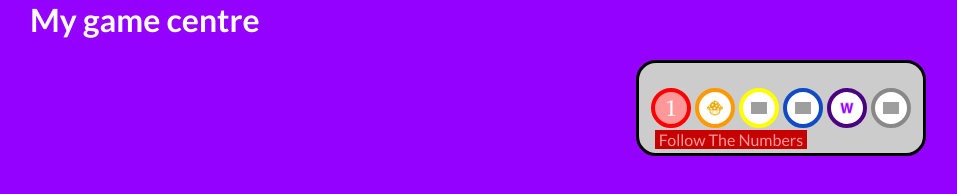
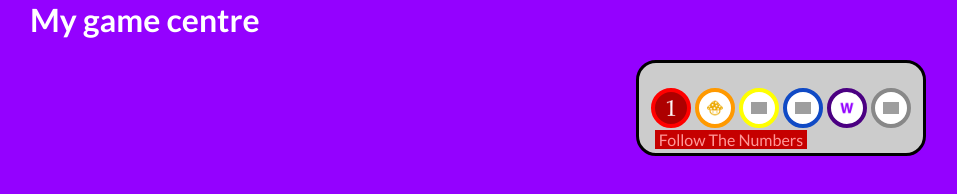
Before and after one commit to xming13/games, a plain HTML site: page index.html in a window 1280 px wide. In both pictures the pointer is over the link 833 px from the left and 108 px from the top of the page. Shown: the whole page, without its empty margins (162-1119 px from the left). Drawn offline with Linux system fonts and the light colour scheme; grey boxes are pictures that could not be loaded.

Commit message:
Change image and color for follow-the-numbers

```diff
--- a/css/xming-games.css
+++ b/css/xming-games.css
@@ -82,7 +82,7 @@
 }
 
 .xming-games .icon-follow-the-numbers:hover {
-    background: #ff9898;
+    background: #ad0000;
 }
 
 .xming-games .icon-follow-the-numbers:hover:before {
```
Also changed, not shown: css/xming-games.min.css, images/icons/icon-follow-the-numbers.png.
